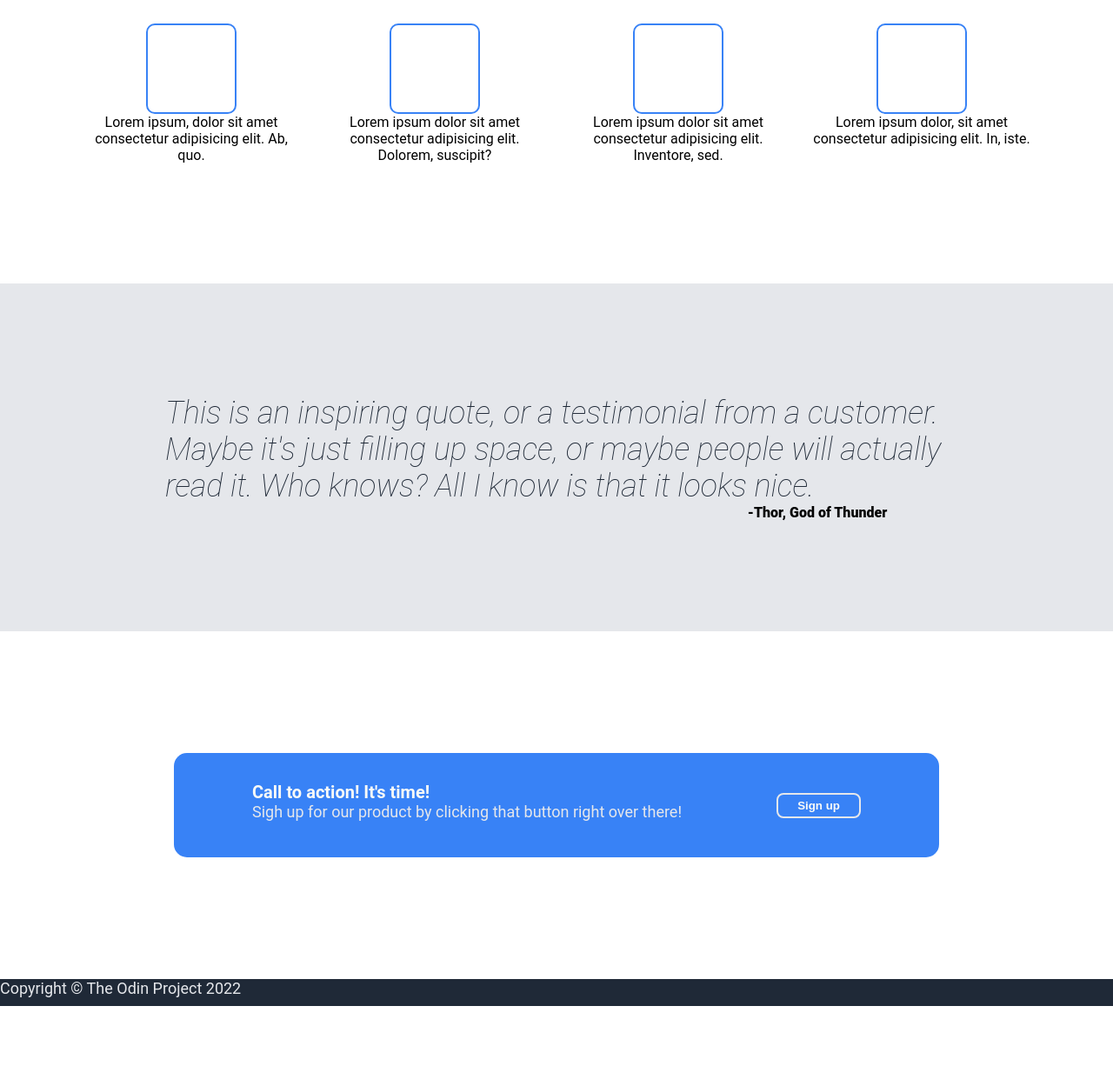
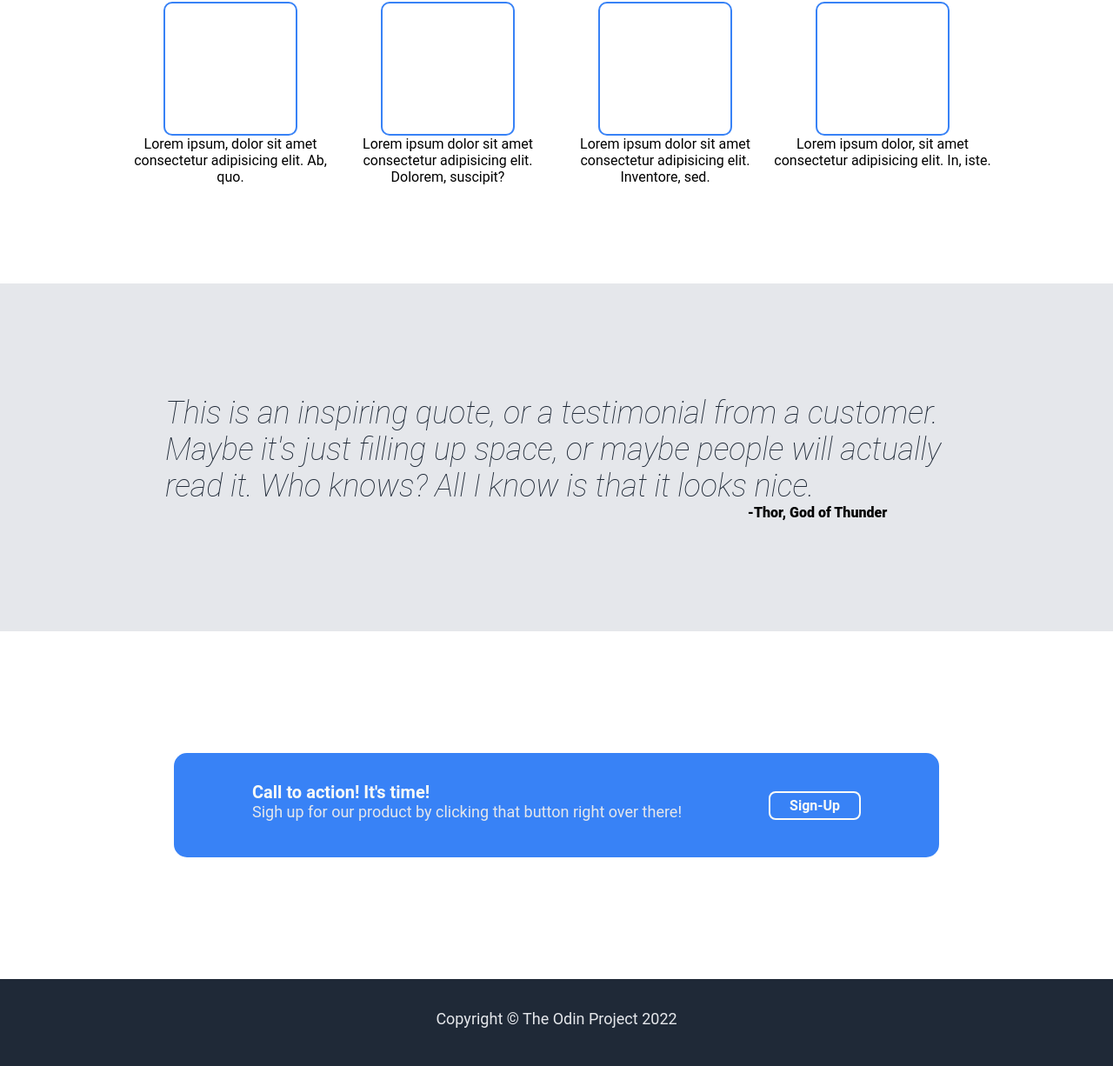
Before and after one commit to Mark-A14/foundations-landing-page, a plain HTML site: page index.html in a window 1280 px wide. Shown: the part 612-1838 px from the top of the page at 87% size. Before the commit the page ends 1769 px from the top, so only its background shows below. Drawn offline with Linux system fonts and the light colour scheme.

Commit message:
Assignment Complete

```diff
--- a/index.html
+++ b/index.html
@@ -85,7 +85,7 @@
                 there!
               </p>
             </div>
-            <button>Sign up</button>
+            <div class="button-call">Sign-Up</div>
           </div>
         </div>
       </div>
--- a/style.css
+++ b/style.css
@@ -20,13 +20,16 @@ p {
      color: #F9FAF8;
      font-size: 24px;
 }
-button {
+button , .button-call{
      color: #F9FAF8;
      font-weight: bold;
      padding: 5px 22px;
      background-color: #3882F6;
      border-radius: 8px;
-     border: #E5E7EB solid 2px;
+     border: none;
+}
+.button-call {
+     border: #F9FAF8 solid 2px;
 }
 h2 {
      color: #1F2937;
@@ -93,14 +96,13 @@ img {
 }
 .card-container {
      display: flex;
-     gap: 30px;
      justify-content: center;
 
 }
 .box {
      border: 2px solid #3882F6;
-     width: 100px;
-     height: 100px;
+     width: 150px;
+     height: 150px;
      border-radius: 10px;
      margin: 0 auto;
 }
@@ -137,3 +139,9 @@ h3 {
      color: #F9FAF8;
      font-size: 20px;
 }
+footer {
+     display: flex;
+     justify-content: center;
+     align-items: center;
+     height: 100px;
+}
```
